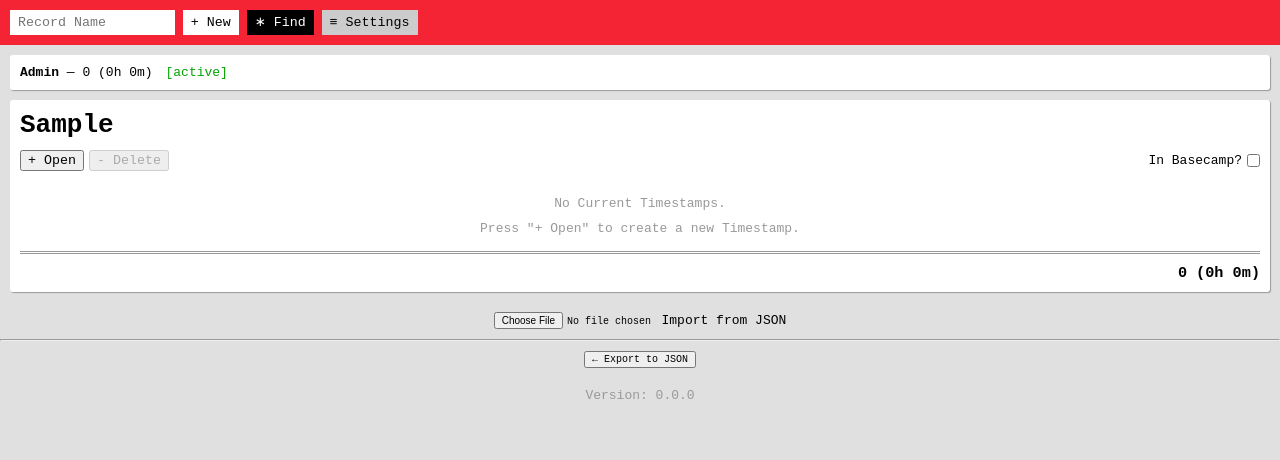
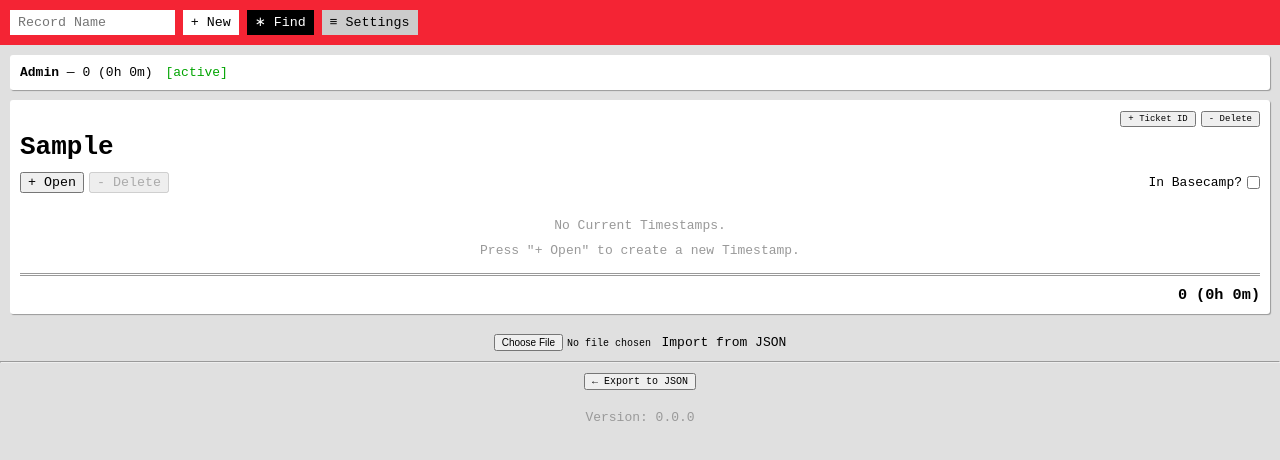
Before and after one commit to mghdotdev/TimeKeeper, a browser extension: page TimeKeeper/window.html in a window 1280 px wide. Both pictures are taken after typing "Sample" into the empty fields and a click on the input "+ New". Drawn offline with Linux system fonts and the light colour scheme.

Commit message:
test method record actions

```diff
--- a/TimeKeeper/css/window.css
+++ b/TimeKeeper/css/window.css
@@ -180,6 +180,10 @@ hr {
 
 .rounded {
 	-webkit-user-select: text;
+	-moz-user-select: text;
+	-ms-user-select: text;
+	-o-user-select: text;
+	user-select: text;
 }
 
 #wrap {
@@ -210,25 +214,48 @@ hr {
 
 		.record .name {
 			-webkit-user-select: text;
+			-moz-user-select: text;
+			-ms-user-select: text;
+			-o-user-select: text;
+			user-select: text;
+		}
+		.record .ticket {
+			-webkit-user-select: text;
+			-moz-user-select: text;
+			-ms-user-select: text;
+			-o-user-select: text;
+			user-select: text;
 		}
 
-		.actions {
+		.record-actions {
+			padding:0 0 5px 0;
+			text-align: right;
+		}
+			.record-actions input {
+				font-size: 9px;
+				margin-right:5px;
+			}
+			.record-actions input:last-child {
+				margin-right: 0;
+			}
+
+		.timestamp-actions {
 			padding:10px 0;
 			position: relative;
 		}
-			.actions input {
+			.timestamp-actions input {
 				margin-left:5px;
 			}
-			.actions input:first-child {
+			.timestamp-actions input:first-child {
 				margin-left:0;
 			}
 
-			.actions .done-wrap {
+			.timestamp-actions .done-wrap {
 				position: absolute;
 				right: 0;
 				top:13px;
 			}
-				.actions .done-wrap label, .actions .done-wrap input {
+				.timestamp-actions .done-wrap label, .timestamp-actions .done-wrap input {
 					vertical-align: middle;
 				}
 
--- a/TimeKeeper/js/classes.js
+++ b/TimeKeeper/js/classes.js
@@ -853,12 +853,31 @@ Record.prototype.render = function() {
 		}
 		div_record.dataset.recordId = this.guid;
 
+		var div_record_actions = document.createElement('div');
+			div_record_actions.classList.add('record-actions');
+
+				var input_add_ticket = document.createElement('input');
+					input_add_ticket.type = 'button';
+					input_add_ticket.value = '+ Ticket ID';
+					input_add_ticket.title = 'Reference the Ticket ID from basecamp';
+
+				var input_record_delete = document.createElement('input');
+					input_record_delete.type = 'button';
+					input_record_delete.value = '- Delete';
+					input_record_delete.title = 'Delete Record';
+
+				div_record_actions.appendChild(input_add_ticket);
+				div_record_actions.appendChild(input_record_delete);
+
 		var h1_name = document.createElement('h1');
 			h1_name.classList.add('name');
 			h1_name.innerHTML = this.name;
+		var h3_ticket = document.createElement('h3');
+			h3_ticket.classList.add('ticket');
+			h3_ticket.innerHTML = '';
 
-		var div_actions = document.createElement('div');
-			div_actions.classList.add('actions');
+		var div_timestamp_actions = document.createElement('div');
+			div_timestamp_actions.classList.add('timestamp-actions');
 
 			var input_open = document.createElement('input');
 				input_open.type = 'button';
@@ -947,9 +966,9 @@ Record.prototype.render = function() {
 				div_doneWrap.appendChild(label);
 				div_doneWrap.appendChild(input_checkbox);
 
-			div_actions.appendChild(input_open);
-			div_actions.appendChild(input_delete);
-			div_actions.appendChild(div_doneWrap);
+			div_timestamp_actions.appendChild(input_open);
+			div_timestamp_actions.appendChild(input_delete);
+			div_timestamp_actions.appendChild(div_doneWrap);
 
 		var div_timestamps = document.createElement('div');
 			div_timestamps.classList.add('timestamps');
@@ -980,8 +999,10 @@ Record.prototype.render = function() {
 			h3_total.appendChild(span_rounded);
 			h3_total.appendChild(span_actual);
 
+		div_record.appendChild(div_record_actions);
 		div_record.appendChild(h1_name);
-		div_record.appendChild(div_actions);
+		div_record.appendChild(h3_ticket);
+		div_record.appendChild(div_timestamp_actions);
 		div_record.appendChild(div_timestamps);
 		div_record.appendChild(h3_total);
 
```
